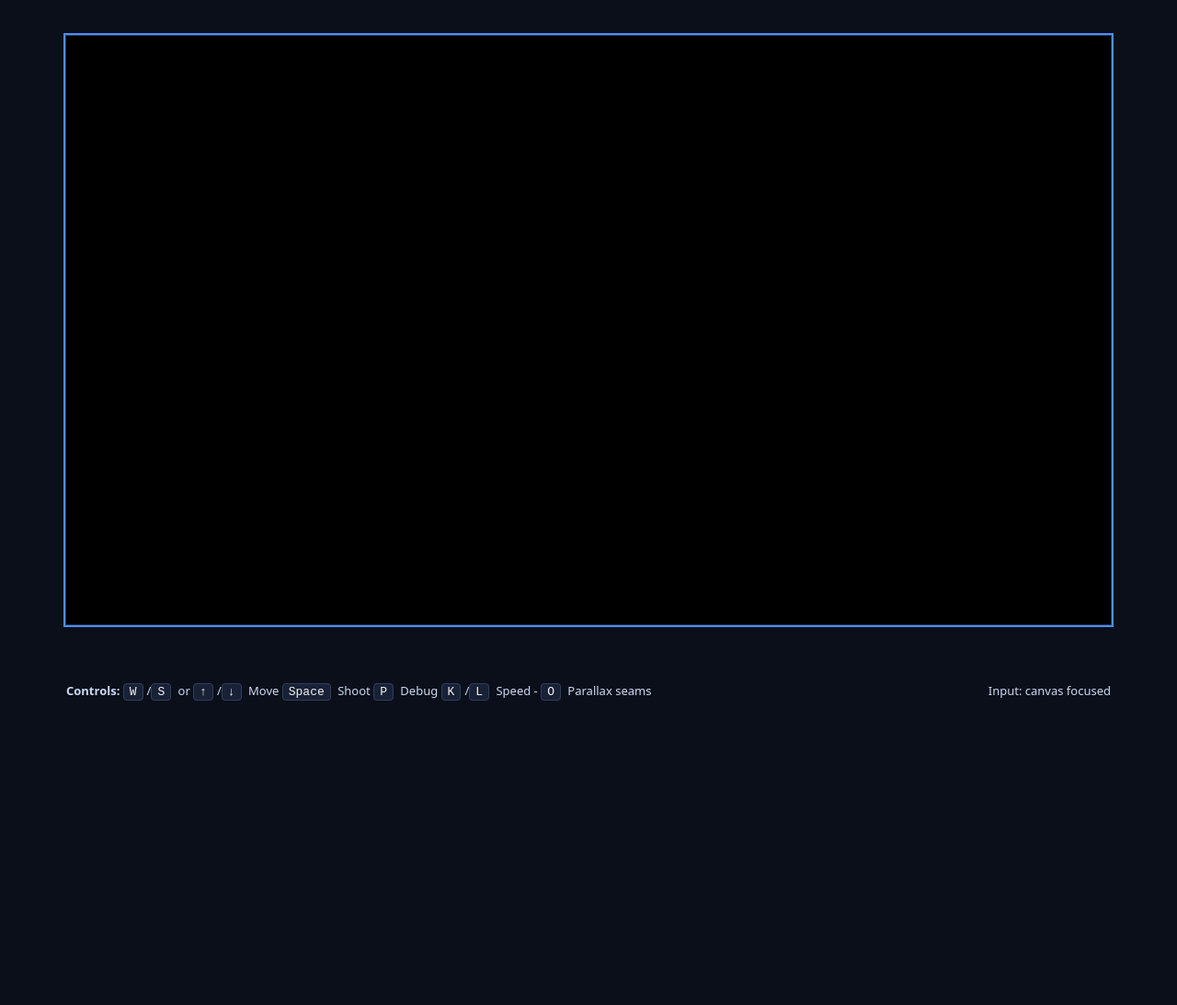
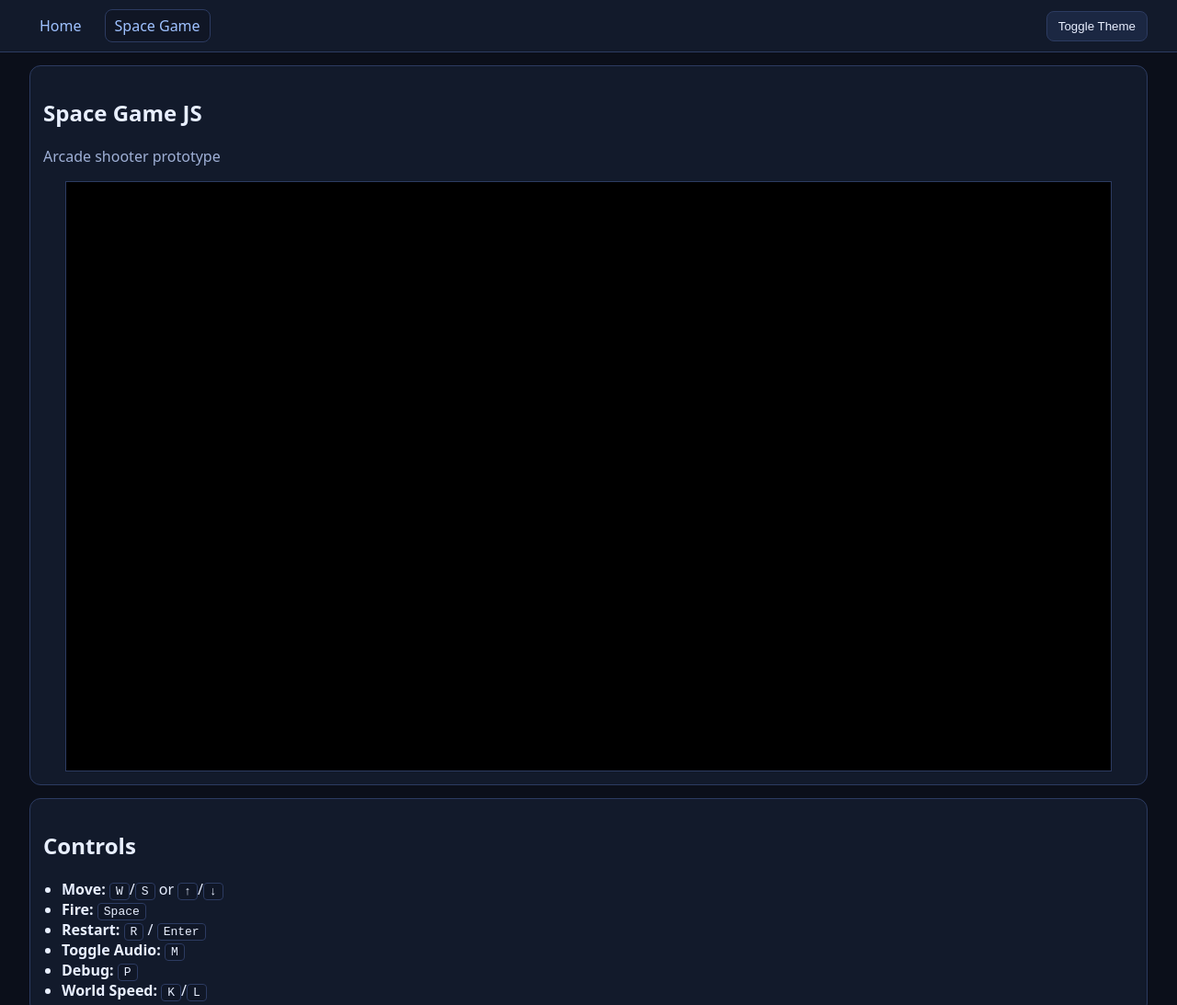
Before and after one commit to JoeORegan/JS-SpaceGame, a plain HTML site: page index.html in a window 1280 px wide. Shown: the top 1093 px of the page at 92% size. Before the commit the page ends 800 px from the top, so only its background shows below. Drawn offline with Linux system fonts and the light colour scheme; no server answers.

Commit message:
Add dark / light theme toggle, and top menu

```diff
--- a/index.html
+++ b/index.html
@@ -1,116 +1,217 @@
 <!doctype html>
-<html lang="en">
-
+<html lang="en-IE" data-theme="dark">
 <head>
   <meta charset="UTF-8" />
-  <meta name="viewport" content="width=device-width, initial-scale=1.0" />
-  <title>Space Game</title>
+  <meta name="author" content="Joe O'Regan" />
+  <meta name="description" content="Space Game JavaScript" />
+  <meta name="viewport" content="width=device-width, initial-scale=1" />
+  <title>Space Game JS</title>
+
   <style>
-    html,
-    body {
-      margin: 0;
-      padding: 0;
-      background: #0b0f1a;
-      color: #d7e3ff;
-      font-family: system-ui, -apple-system, Segoe UI, Roboto, sans-serif;
-      height: 100%;
+    :root {
+      --bg: #0b0f1a;
+      --panel: #121a2b;
+      --text: #e8efff;
+      --muted: #9fb0d6;
+      --border: #2c3b61;
+      --btn: #1b2742;
+      --btn-text: #e8efff;
+      --link: #9ec1ff;
+      --canvas-bg: #000;
     }
 
-    .wrap {
-      display: grid;
-      place-items: center;
-      min-height: 100%;
-      gap: 10px;
-      padding: 12px;
+    html[data-theme="light"] {
+      --bg: #eef3ff;
+      --panel: #ffffff;
+      --text: #10203f;
+      --muted: #4f638f;
+      --border: #c8d6f5;
+      --btn: #e7eeff;
+      --btn-text: #10203f;
+      --link: #204ea8;
+      --canvas-bg: #000;
+    }
+
+    * {
       box-sizing: border-box;
     }
 
+    html, body {
+      margin: 0;
+      padding: 0;
+      background: var(--bg);
+      color: var(--text);
+      font-family: system-ui, -apple-system, Segoe UI, Roboto, sans-serif;
+      min-height: 100%;
+    }
+
+    .container {
+      width: min(1280px, 95vw);
+      margin: 0 auto;
+    }
+
+    .topbar {
+      border-bottom: 1px solid var(--border);
+      background: var(--panel);
+      position: sticky;
+      top: 0;
+      z-index: 20;
+    }
+
+    .topbar-row {
+      min-height: 56px;
+      display: flex;
+      align-items: center;
+      justify-content: space-between;
+      gap: 12px;
+    }
+
+    .topnav {
+      display: flex;
+      gap: 14px;
+      align-items: center;
+      flex-wrap: wrap;
+    }
+
+    .nav-link {
+      color: var(--link);
+      text-decoration: none;
+      border: 1px solid transparent;
+      border-radius: 8px;
+      padding: 6px 10px;
+    }
+
+    .nav-link:hover,
+    .nav-link.active {
+      border-color: var(--border);
+      background: color-mix(in srgb, var(--panel) 65%, var(--bg) 35%);
+    }
+
+    .theme-toggle {
+      border: 1px solid var(--border);
+      background: var(--btn);
+      color: var(--btn-text);
+      border-radius: 8px;
+      padding: 8px 12px;
+      cursor: pointer;
+    }
+
+    .page-content {
+      display: grid;
+      gap: 14px;
+      padding: 14px 0 24px;
+    }
+
+    .page-panel {
+      border: 1px solid var(--border);
+      background: var(--panel);
+      border-radius: 12px;
+      padding: 14px;
+    }
+
+    .canvas-wrap {
+      display: grid;
+      place-items: center;
+      margin-top: 8px;
+    }
+
     canvas {
-      background: #000;
-      border: 1px solid #2a3550;
+      background: var(--canvas-bg);
+      border: 1px solid var(--border);
       max-width: 100%;
       height: auto;
       display: block;
       outline: none;
     }
 
-    canvas:focus {
-      box-shadow: 0 0 0 2px #4c8dff;
+    .muted {
+      color: var(--muted);
     }
 
-    .hud {
-      width: min(1136px, 95vw);
-      font-size: 13px;
-      line-height: 1.4;
-      opacity: 0.95;
-      display: flex;
-      justify-content: space-between;
-      gap: 12px;
-      flex-wrap: wrap;
+    ul {
+      margin: 0;
+      padding-left: 20px;
     }
 
-    .keys code {
-      background: #1a2338;
-      border: 1px solid #31415f;
+    code {
+      background: color-mix(in srgb, var(--panel) 75%, var(--bg) 25%);
+      border: 1px solid var(--border);
       border-radius: 4px;
       padding: 1px 6px;
-      margin-right: 4px;
-      color: #fff;
     }
   </style>
 </head>
+<body>
+  <header class="topbar">
+    <div class="container topbar-row">
+      <nav class="topnav" aria-label="Main navigation">
+        <a class="nav-link" href="https://joeoregan.github.io/">Home</a>
+        <a class="nav-link active" href="./">Space Game</a>
+      </nav>
 
-<body>
-  <div class="wrap">
-    <canvas id="game" width="1136" height="640" tabindex="0" aria-label="Space game canvas"></canvas>
+      <button id="themeToggle" class="theme-toggle" type="button" aria-label="Toggle dark/light theme">
+        Toggle Theme
+      </button>
+    </div>
+  </header>
 
-    <div class="hud">
-      <div class="keys">
-        <strong>Controls:</strong>
-        <code>W</code>/<code>S</code> or <code>↑</code>/<code>↓</code> Move
-        <code>Space</code> Shoot
-        <code>P</code> Debug
-        <code>K</code>/<code>L</code> Speed -
-        <code>O</code> Parallax seams
+  <main class="container page-content">
+    <section class="page-panel">
+      <h1>Space Game JS</h1>
+      <p class="muted">Arcade shooter prototype</p>
+
+      <div class="canvas-wrap">
+        <canvas id="game" width="1136" height="640" tabindex="0" aria-label="Space game canvas"></canvas>
       </div>
-      <div id="focusState">Input: not focused</div>
-    </div>
-  </div>
+    </section>
+
+    <section class="page-panel">
+      <h2>Controls</h2>
+      <ul>
+        <li><b>Move:</b> <code>W</code>/<code>S</code> or <code>↑</code>/<code>↓</code></li>
+        <li><b>Fire:</b> <code>Space</code></li>
+        <li><b>Restart:</b> <code>R</code> / <code>Enter</code></li>
+        <li><b>Toggle Audio:</b> <code>M</code></li>
+        <li><b>Debug:</b> <code>P</code></li>
+        <li><b>World Speed:</b> <code>K</code>/<code>L</code></li>
+      </ul>
+    </section>
+  </main>
+
+  <script>
+    (function () {
+      const saved = localStorage.getItem("sq-theme");
+      if (saved === "light" || saved === "dark") {
+        document.documentElement.setAttribute("data-theme", saved);
+      }
+
+      const btn = document.getElementById("themeToggle");
+      btn.addEventListener("click", function () {
+        const current = document.documentElement.getAttribute("data-theme") || "dark";
+        const next = current === "dark" ? "light" : "dark";
+        document.documentElement.setAttribute("data-theme", next);
+        localStorage.setItem("sq-theme", next);
+      });
+    })();
+  </script>
 
   <script type="module">
     import { Game } from "./src/game.js";
 
     const canvas = document.getElementById("game");
-    const focusState = document.getElementById("focusState");
 
-    // Ensure canvas can receive keyboard input
-    const focusCanvas = () => {
-      canvas.focus({ preventScroll: true });
-      focusState.textContent = (document.activeElement === canvas)
-        ? "Input: canvas focused"
-        : "Input: not focused";
-    };
-
+    const focusCanvas = () => canvas.focus({ preventScroll: true });
     canvas.addEventListener("pointerdown", focusCanvas);
-    canvas.addEventListener("click", focusCanvas);
     window.addEventListener("load", focusCanvas);
 
-    // Optional fallback: keep focus when user clicks anywhere in page background
-    document.addEventListener("pointerdown", (e) => {
-      if (e.target === document.body || e.target === document.documentElement) {
-        focusCanvas();
+    window.addEventListener("keydown", (e) => {
+      if (["ArrowUp", "ArrowDown", " ", "Spacebar"].includes(e.key)) {
+        e.preventDefault();
       }
-    });
-
-    // Prevent page scrolling on game keys
-    window.addEventListener("keydown", (e) => {
-      const block = ["ArrowUp", "ArrowDown", " ", "Spacebar"];
-      if (block.includes(e.key)) e.preventDefault();
     }, { passive: false });
 
     const game = new Game(canvas);
     game.start();
   </script>
 </body>
-
 </html>
```
